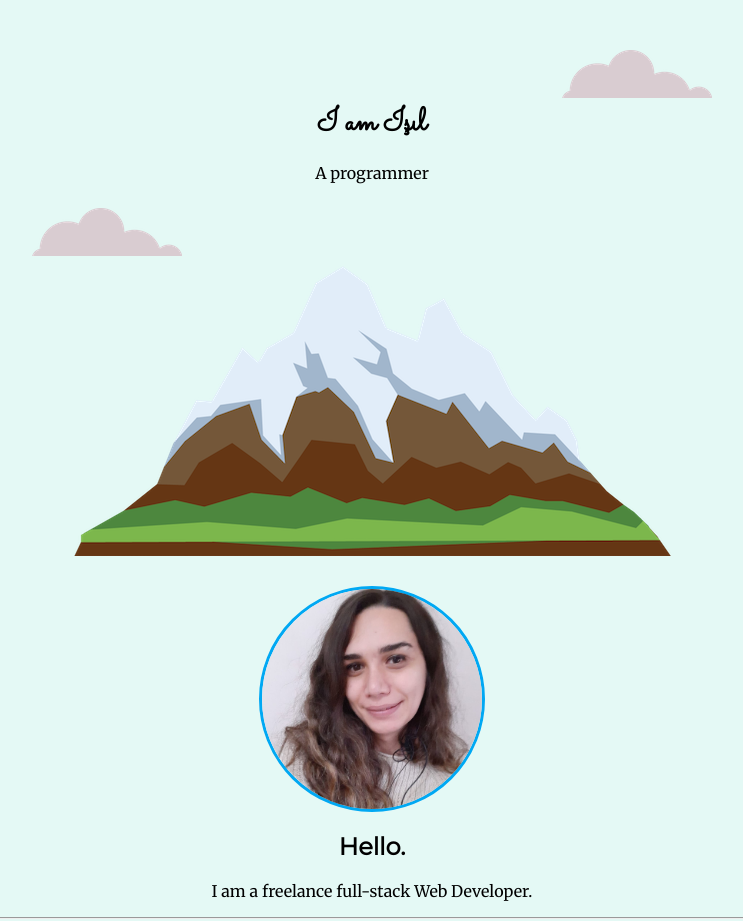
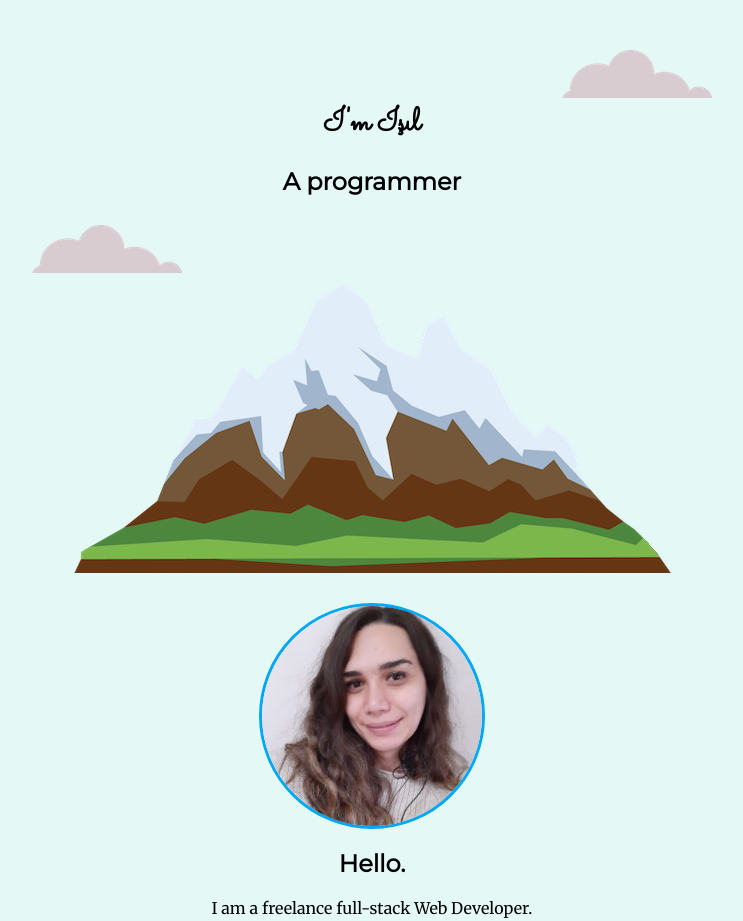
Before and after one commit to IsilVatansever/mysite, a plain HTML site: page index.html in a window 1280 px wide. Shown: the top 921 px of the page, without its empty margins (268-1011 px from the left). Drawn offline with Linux system fonts and the light colour scheme.

Commit message:
Add files via upload

```diff
--- a/index.html
+++ b/index.html
@@ -15,8 +15,8 @@
 
     <img class="top-cloud" src="images/cloud.png" alt="cloud-img">
 
-    <h1 id="header_name">I am Işıl</h1>
-    <p>A programmer</p>
+    <h1 id="header_name">I'm Işıl</h1>
+    <h2>A programmer</h2>
     <img class="bottom-cloud" src="images/cloud.png" alt="cloud-img">
     <img src="images/mountain.png" alt="mountain-img">
 
```
